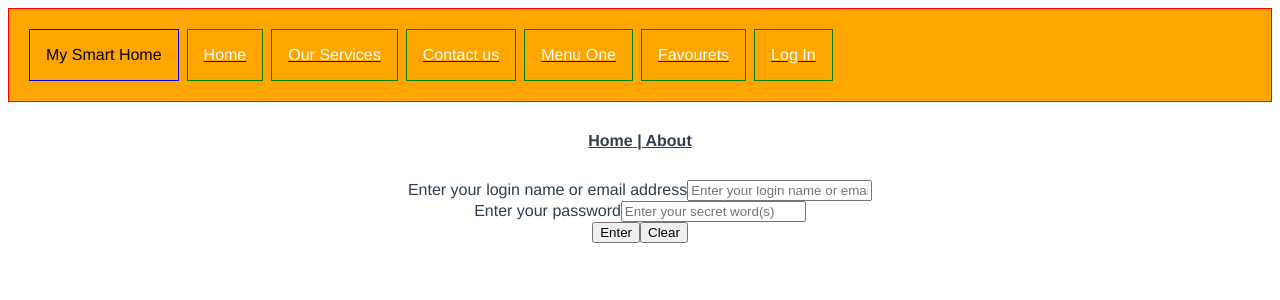
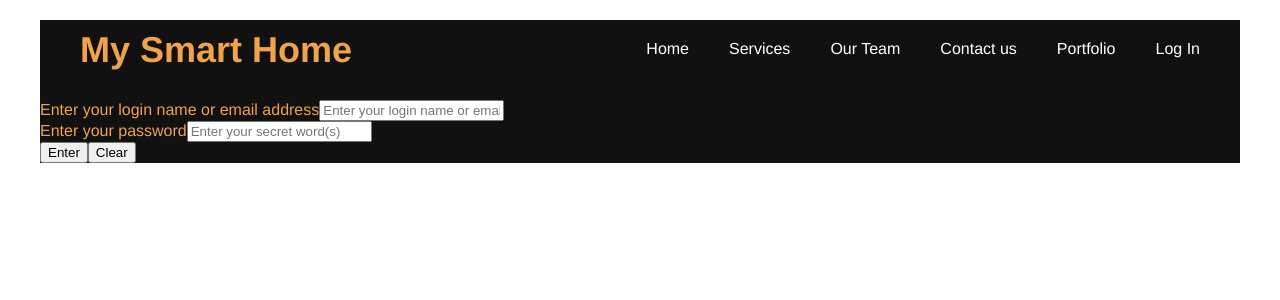
Before and after one commit to arun-alagesan/homeautomation, a Vue app in the folder my-home/web/vue-ui/: page /login in a window 1280 px wide. Shown: the top 300 px of the page. Built offline with nearby package versions, Linux system fonts and the light colour scheme.

Commit message:
Navigation menu enhancement

```diff
--- a/my-home/web/vue-ui/src/App.vue
+++ b/my-home/web/vue-ui/src/App.vue
@@ -1,58 +1,106 @@
 <template>
   <div id="app">
-    <nav-bar></nav-bar>
-    <div id="nav">
-      <router-link to="/">Home</router-link>
-      <router-link to="/about"> | About</router-link>
-      <router-link  v-if="authenticated" to="/Login" v-on:click.native="logout" replace> | Logout</router-link>
-    </div>
+    <header>
+      <nav-bar-brand :brandName="this.$store.state.appTitle"/>
+       <div ref="menuToggle" @click="showMenu" class="menu-toggle " v-bind:class="{active : isActive}"> <!--&#x2630; &#x2715;--> </div>
+      <nav-bar  ></nav-bar>
+      <div class="clearfix"></div>
+    </header>
+
+
     <router-view v-on:setAuthenticated = "setAuthenticated" />
   </div>
 </template>
 
 <style lang="scss">
+
 #app {
   font-family: Avenir, Helvetica, Arial, sans-serif;
   -webkit-font-smoothing: antialiased;
   -moz-osx-font-smoothing: grayscale;
-  text-align: center;
-  color: #2c3e50;
+  margin:0 auto;
+  padding: 0;
+  max-width: 1200px;
+  background-color : rgb(17, 17,17);
+
+  color : rgb(241, 163,73)
 }
 
-#nav {
-  padding: 30px;
+header{
+  position: relative;
+  max-width: 1200px;
+  margin : 20px;
+  padding: 10px auto;
+  background-color:  rgb(17, 17,17);
+  box-sizing: border-box;
+  border-radius: 4px;
+  color : #fff;
 
-  a {
-    font-weight: bold;
-    color: #2c3e50;
+  .menu-toggle{
+    display: none;
+  }
 
-    &.router-link-exact-active {
-      color: #42b983;
+  @media (max-width: 1200px) {
+    margin:20px;
+  }
+
+  @media (max-width: 768px) {
+
+    .menu-toggle{
+        display:block;
+          width: 40px;
+          height: 40px;
+          margin: 10px;
+          float: right;
+          cursor: pointer;
+          font-size: 36px;
+          font-weight: 700;
+          color:rgb(241, 163,73);
+          text-align : center;
+
+
     }
+
+    .menu-toggle::before{
+      content: '\2630';
+      position: relative;
+      line-height: 40px;
+    }
+
+    .menu-toggle.active::before{
+            content: '\2715';
+            position: relative;
+            line-height: 40px;
+          }
+
   }
+
 }
+
+.clearfix{
+  clear: both;
+}
+
+
 </style>
 <script>
 import NavBar from "@/components/ui/nav-bar/nav-bar.vue"
 import NavBarItem from "@/components/ui/nav-bar/nav-bar-item.vue"
+import NavBarBrand from "@/components/ui/nav-bar/nav-bar-brand.vue"
+
+import {EventBus} from "../src/events/events"
 
 export default {
   name : 'app',
   data() {
     return{
-      authenticated : false /*,
-      Items : [
-                        {id :"1", name : "Item 1", iconname : "power" },
-                        {id :"2", name : "Item 2", iconname : "power" },
-                        {id :"3", name : "Item 3", iconname : "power" },
-                        {id :"4", name : "Item 4", iconname : "power" },
-                        {id :"5", name : "Item 5", iconname : "power" },
-                        {id :"6", name : "Item 6", iconname : "power" }
-                    ]*/
+      authenticated : false,
+      isActive : false
     }
   },
   components : {
     'nav-bar' : NavBar,
+    'nav-bar-brand' : NavBarBrand
   },
   methods: {
     setAuthenticated : function (status){
@@ -61,6 +109,11 @@ export default {
     },
     logout(){
       this.authenticated = false;
+    },
+    showMenu(){
+      this.isActive = !this.isActive
+      console.log ("Emeting event : " + this.isActive )
+      EventBus.$emit('showMenu', this.isActive);
     }
   },
 
--- a/my-home/web/vue-ui/src/components/ui/nav-bar/nav-bar-brand.vue
+++ b/my-home/web/vue-ui/src/components/ui/nav-bar/nav-bar-brand.vue
@@ -1,23 +1,17 @@
 <template>
-    <div id='nav-bar-brand' class="nav-bar-brand" name="nav-bar-brand" > {{brandName}}</div>
+    <!--<div id='nav-bar-brand' class="nav-bar-brand" name="nav-bar-brand" > {{brandName}}</div>-->
+    <a class="nav-bar-brand" id='nav-bar-brand' href="#" >{{brandName}}</a>
 </template>
 
 <script lang="ts">
-//import { Prop } from 'vue-property-decorator'
-//import { Component, Prop, Vue } from "vue-property-decorator";
+
 export default {
 
    name : 'NavBarBrand',
 
-   data () {
-       return{
-
-       }
-   },
-
-   props :{
+    props :{
        brandName :String
-   }
+    }
 
 
 }
@@ -25,10 +19,17 @@ export default {
 <style lang="scss" >
 
 #nav-bar-brand {
-    border : 1px solid blue;
-    color : black;
-    padding: 1em;
-    margin: .25em;
+   color : rgb(241, 163,73);
+   height : 60px;
+   font-size:36px;
+   line-height: 60px;
+   padding: 0 20px;
+   text-align: center;
+   box-sizing: border-box;
+   float:left;
+   text-decoration: none;
+   font-weight: 700;
+
 }
 
 </style>
--- a/my-home/web/vue-ui/src/components/ui/nav-bar/nav-bar-item.vue
+++ b/my-home/web/vue-ui/src/components/ui/nav-bar/nav-bar-item.vue
@@ -1,12 +1,11 @@
 <template>
-    <router-link  v-bind:to="item.url">
-    <div id='nav-bar-item' class="nav-bar-item" name="nav-bar-item" > {{item.name}} </div>
-    </router-link>
+    <!-- <router-link  v-bind:to="item.url"> -->
+    <li id='nav-bar-item' class="nav-bar-item" name="nav-bar-item" > <a class="" v-bind:href="item.url">{{item.name}}</a> </li>
+    <!-- </router-link> -->
 </template>
 
 <script lang="ts">
-import { Prop } from 'vue-property-decorator'
-//import { Component, Prop, Vue } from "vue-property-decorator";
+
 export default {
 
    name : 'NavBarItem',
@@ -18,11 +17,30 @@ export default {
 </script>
 <style lang="scss" >
 
-#nav-bar-item {
+li{
+    list-style: none;
+
+    a{
+        display:block;
+        margin: 10px 0;
+        padding: 10px 20px;
+        text-decoration: none;
+        color : #fff;
+
+        &.active , &:hover {
+            background-color:  rgb(241, 163,73);
+            color : #fff;
+            transition: .5s;
+        }
+    }
+
+}
+
+/* #nav-bar-item {
     border : 1px solid green;
     color : white;
     padding: 1em;
     margin: .25em;
-}
+} */
 
 </style>
--- a/my-home/web/vue-ui/src/components/ui/nav-bar/nav-bar.vue
+++ b/my-home/web/vue-ui/src/components/ui/nav-bar/nav-bar.vue
@@ -1,26 +1,91 @@
 <template>
-    <div id='nav-bar' class="nav-bar " >
-        <nav-bar-brand  :brandName="this.$store.state.appTitle"/>
-        <nav-bar-item v-for="item in this.$store.state.navBarItems" :key="item.id"  :item="item">  </nav-bar-item>
-    </div>
+    <nav  class="" v-bind:class="{active : show}"  >
+        <ul>
+            <nav-bar-item v-for="item in this.$store.state.navBarItems" :key="item.id"  :item="item" >  </nav-bar-item>
+        </ul>
+    </nav>
 </template>
 
 <script lang="ts">
-//import { Component, Prop, Vue } from "vue-property-decorator";
     import NavBarItem from "@/components/ui/nav-bar/nav-bar-item.vue";
-import NavBarBrand from "@/components/ui/nav-bar/nav-bar-brand.vue"
+    import NavBarBrand from "@/components/ui/nav-bar/nav-bar-brand.vue";
+    import {EventBus} from "../../../events/events";
 
     export default {
-    name : "NavBarBrand",
-    components :{
-       'nav-bar-item' : NavBarItem,
-        'nav-bar-brand' : NavBarBrand
+
+        name : "NavBar",
+        data() {
+                return {
+                show : false,
+                authenticated : false,
+                isActive : false
                 }
+            },
+
+        components: {
+        'nav-bar-item' : NavBarItem
+        },
+        methods:{
+            showMenuPanel : function(data : boolean){
+             alert('hi' + data);
+             this.isActive = data;
+            }
+        },
+        mounted(){
+
+            this.authenticated = true;
+            console.log ('created', this);
+
+            /* EventBus.$on('showMenu', (datavalue) =>  {
+                console.log( "Event received : " + datavalue);
+                this.showNav = datavalue;
+                //showMenu('Arun');
+                }); */
+
+            //this.showMenu(true);
+
+
+        }
+
     }
 </script>
 <style lang="scss" scoped>
 
-#nav-bar {
+    nav{
+        float :right;
+
+        ul{
+            margin:0;
+            padding: 0;
+            display: flex;
+        }
+
+
+        @media (max-width: 768px){
+
+            width: 100%;
+            text-align: center;
+
+            ul {
+
+                display: none;
+                position: relative;
+                width: 100%;
+
+
+            }
+
+            &.active{
+                ul{
+                    display: block;
+                    width: 100%;
+                }
+            }
+        }
+    }
+
+
+    /* #nav-bar {
         border : 1px solid red;
         background-color : orange;
         padding: 1em;
@@ -29,5 +94,5 @@ export default {
         display: flex;
         flex-flow: row wrap;
     }
-
+    */
 </style>
--- /dev/null
+++ b/my-home/web/vue-ui/src/events/events.ts
@@ -0,0 +1,3 @@
+import Vue from 'vue';
+
+export const EventBus = new Vue();
--- a/my-home/web/vue-ui/src/main.ts
+++ b/my-home/web/vue-ui/src/main.ts
@@ -6,6 +6,8 @@ import store from "./store";
 
 Vue.config.productionTip = false;
 
+
+
 new Vue({
   router,
   store,
--- a/my-home/web/vue-ui/src/router/index.ts
+++ b/my-home/web/vue-ui/src/router/index.ts
@@ -13,7 +13,7 @@ const routes = [
   },
   {
     path: "/home",
-    name: "Home",
+    name: "HomeRedirects",
     component: Home
   },
   {
--- a/my-home/web/vue-ui/src/store/index.ts
+++ b/my-home/web/vue-ui/src/store/index.ts
@@ -8,13 +8,14 @@ export default new Vuex.Store({
     appTitle : "My Smart Home",
     appLogoUri : "",
     appLogoBase64 : "",
+    authenticated : false,
     navBarItems : [
         {id :"1", name : "Home", iconname : "power" ,url: "/home"},
-        {id :"2", name : "Our Services", iconname : "power" ,url: "/about"},
-        {id :"3", name : "Contact us", iconname : "power" ,url: "/login"},
-        {id :"4", name : "Menu One", iconname : "power" ,url: "#"},
-        {id :"5", name : "Favourets", iconname : "power" ,url: "#"},
-        {id :"6", name : "Log In", iconname : "power" ,url: "#"},
+        {id :"2", name : "Services", iconname : "power" ,url: "#"},
+        {id :"3", name : "Our Team", iconname : "power" ,url: "#"},
+        {id :"4", name : "Contact us", iconname : "power" ,url: "/about"},
+        {id :"5", name : "Portfolio", iconname : "power" ,url: "#"},
+        {id :"6", name : "Log In", iconname : "power" ,url: "/login"},
     ],
   },
   mutations: {},
```
Lines whose indentation alone changed are shown as unchanged.
